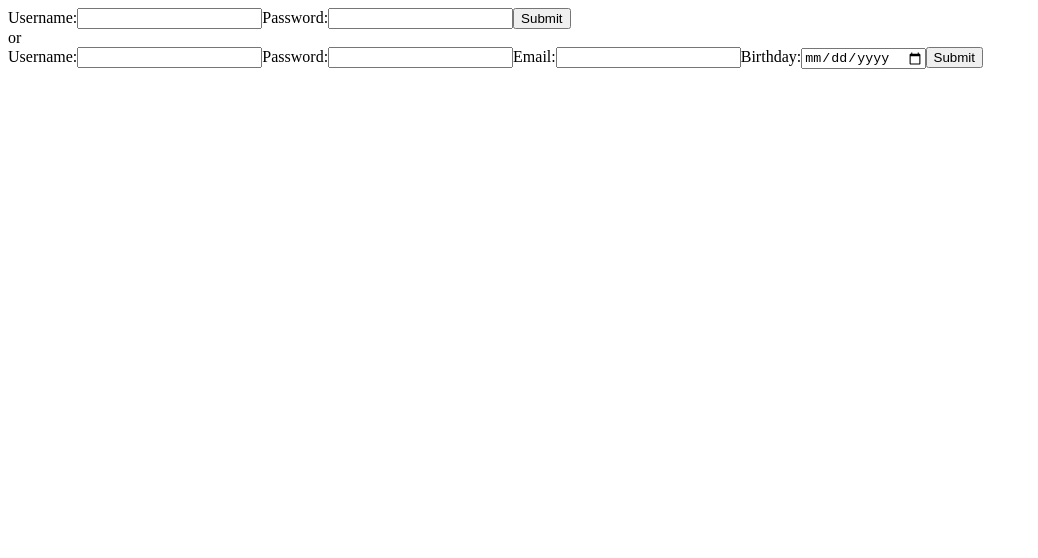
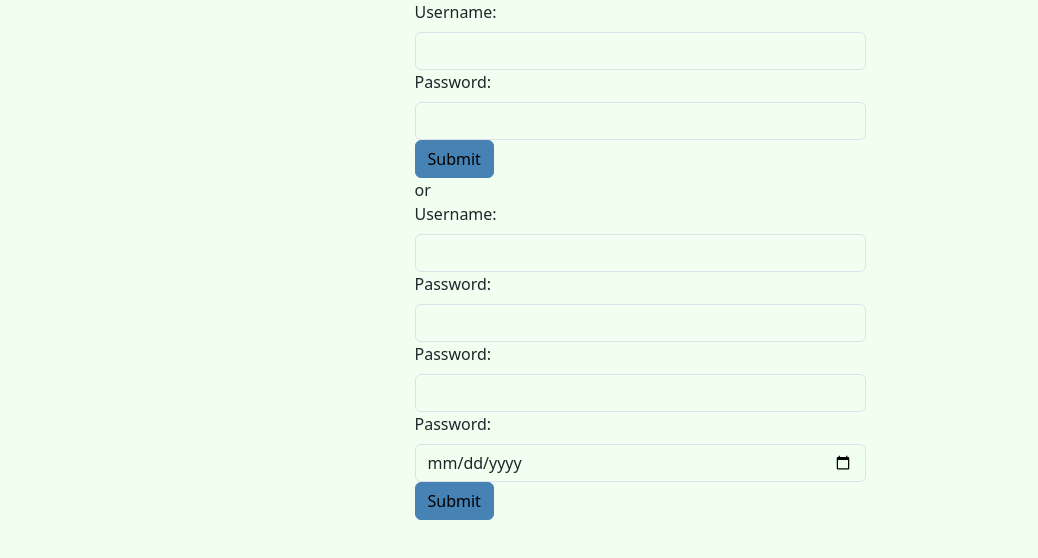
Before and after one commit to gone888/myFlix-client, a React (Vite) app: page / in a window 1280 px wide. Shown: the top 558 px of the page, without its empty margins (0-1038 px from the left). Built offline with nearby package versions, Linux system fonts and the light colour scheme.

Commit message:
styling with React Bootstrap

```diff
--- a/package.json
+++ b/package.json
@@ -17,8 +17,10 @@
     "test": "echo \"Error: no test specified\" && exit 1"
   },
   "dependencies": {
+    "bootstrap": "^5.3.7",
     "prop-types": "^15.8.1",
     "react": "^19.1.1",
+    "react-bootstrap": "^2.10.10",
     "react-dom": "^19.1.1"
   },
   "devDependencies": {
--- a/src/components/login-view/login-view.jsx
+++ b/src/components/login-view/login-view.jsx
@@ -1,4 +1,6 @@
 import { useState } from "react";
+import Button from "react-bootstrap/Button";
+import Form from "react-bootstrap/Form";
 
 export const LoginView = ({ onLoggedIn }) => {
   const [username, setUsername] = useState("");
@@ -36,27 +38,30 @@ export const LoginView = ({ onLoggedIn }) => {
   }
 
   return (
-    <form onSubmit={handleSubmit}>
-      <label>
-        Username:
-        <input
+    <Form onSubmit={handleSubmit}>
+      <Form.Group controlId="formUsername">
+        <Form.Label>Username:</Form.Label>
+        <Form.Control
           type="text"
           value={username}
           onChange={(e) => setUsername(e.target.value)}
           required
-          minLength={3}
+          minLength="3"
         />
-      </label>
-      <label>
-        Password:
-        <input
+      </Form.Group>
+
+      <Form.Group controlId="formPassword">
+        <Form.Label>Password:</Form.Label>
+        <Form.Control
           type="password"
           value={password}
           onChange={(e) => setPassword(e.target.value)}
           required
         />
-      </label>
-      <button type="submit">Submit</button>
-    </form>
+      </Form.Group>
+      <Button variant="primary" type="submit">
+        Submit
+      </Button>
+    </Form>
   );
 };
--- a/src/components/main-view/main-view.jsx
+++ b/src/components/main-view/main-view.jsx
@@ -3,6 +3,10 @@ import { MovieCard } from "../movie-card/movie-card";
 import { MovieView } from "../movie-view/movie-view";
 import { LoginView } from "../login-view/login-view";
 import { SignupView } from "../signup-view/signup-view";
+import Button from "react-bootstrap/Button";
+import Col from "react-bootstrap/Col";
+import Row from "react-bootstrap/Row";
+
 
 export const MainView = () => {
   const [movies, setMovies] = useState([]);
@@ -29,15 +33,17 @@ export const MainView = () => {
             description: movie.Description,
             director: movie.Director,
             genre: movie.Genre,
+            image: movie.ImagePath
           };
         })
         setMovies(moviesFromApi);
         });
   }, [token]);
 
-  if (!user) {
   return (
-      <>
+    <Row className="justify-content-md-center">
+      {!user ? (
+        <Col md={5}>
           <LoginView
             onLoggedIn={(user, token) => {
               setUser(user);
@@ -46,32 +52,31 @@ export const MainView = () => {
           />
           or
           <SignupView />
-      </>
-    );
-  }
-
-  if (selectedMovie) {
-    return (
-      <MovieView movie={selectedMovie} onBackClick={() => setSelectedMovie(null)} />
-    );
-  }
-
-  if (movies.length === 0) {
-    return <div>The list is empty!</div>;
-  }
-
-  return (
-    <div>
+        </Col>
+      ) : selectedMovie ? (
+        <Col md={8}>
+          <MovieView
+            movie={selectedMovie}
+            onBackClick={() => setSelectedMovie(null)}
+          />
+        </Col>
+      ) : movies.length === 0 ? (
+        <div>The list is empty!</div>
+      ) : (
+        <>
           {movies.map((movie) => (
+            <Col className="mb-5" key={movie.id} md={3}>
               <MovieCard
-          key={movie.id}
                 movie={movie}
                 onMovieClick={(newSelectedMovie) => {
                   setSelectedMovie(newSelectedMovie);
                 }}
               />
+            </Col>
           ))}
-      <button onClick={() => { setUser(null); setToken(null); localStorage.clear(); }}>Logout</button>
-    </div>
+          <Button onClick={() => { setUser(null); setToken(null); localStorage.clear(); }}>Logout</Button>
+        </>
+      )}
+    </Row>
   );
 };
--- a/src/components/movie-card/movie-card.jsx
+++ b/src/components/movie-card/movie-card.jsx
@@ -1,14 +1,15 @@
 import PropTypes from "prop-types";
+import { Button, Card } from "react-bootstrap";
 
 export const MovieCard = ({ movie, onMovieClick }) => {
   return (
-    <div
-      onClick={() => {
-        onMovieClick(movie);
-      }}
-    >
-      {movie.title}
-    </div>
+    <Card className="h-100" onClick={() => {onMovieClick(movie)}} variant="link">
+      <Card.Img variant="top" src={movie.image} />
+      <Card.Body>
+        <Card.Title>{movie.title}</Card.Title>
+        <Card.Text>{movie.director.Name}</Card.Text>
+      </Card.Body>
+    </Card>
   );
 };
 
--- a/src/components/movie-view/movie-view.jsx
+++ b/src/components/movie-view/movie-view.jsx
@@ -1,3 +1,5 @@
+import "./movie-view.scss";
+
 export const MovieView = ({ movie, onBackClick }) => {
   return (
     <div>
@@ -20,7 +22,13 @@ export const MovieView = ({ movie, onBackClick }) => {
         <span>Director: </span>
         <span>{movie.director.Name}</span>
       </div>
-      <button onClick={onBackClick}>Back</button>
+      <button
+        onClick={onBackClick}
+        className="back-button"
+        style={{ cursor: "pointer" }}
+      >
+        Back
+      </button>
     </div>
   );
 };
--- /dev/null
+++ b/src/components/movie-view/movie-view.scss
@@ -0,0 +1,11 @@
+.back-button {
+  padding: 4px 12px 4px 12px;
+  color: black;
+  background-color: SteelBlue;
+  border: none;
+  border-radius: 4px;
+}
+
+img {
+  width: 100%;
+}
--- a/src/components/signup-view/signup-view.jsx
+++ b/src/components/signup-view/signup-view.jsx
@@ -1,4 +1,6 @@
 import { useState } from "react";
+import Button from "react-bootstrap/Button";
+import Form from "react-bootstrap/Form";
 
 export const SignupView = () => {
   const [username, setUsername] = useState("");
@@ -33,45 +35,51 @@ export const SignupView = () => {
   };
 
   return (
-    <form onSubmit={handleSubmit}>
-      <label>
-        Username:
-        <input
+    <Form onSubmit={handleSubmit}>
+      <Form.Group controlId="formUsername">
+        <Form.Label>Username:</Form.Label>
+        <Form.Control
           type="text"
           value={username}
           onChange={(e) => setUsername(e.target.value)}
           required
           minLength="3"
         />
-      </label>
-      <label>
-        Password:
-        <input
+      </Form.Group>
+
+      <Form.Group controlId="formPassword">
+        <Form.Label>Password:</Form.Label>
+        <Form.Control
           type="password"
           value={password}
           onChange={(e) => setPassword(e.target.value)}
           required
         />
-      </label>
-      <label>
-        Email:
-        <input
+      </Form.Group>
+
+      <Form.Group controlId="formEmail">
+        <Form.Label>Password:</Form.Label>
+        <Form.Control
           type="email"
           value={email}
           onChange={(e) => setEmail(e.target.value)}
           required
         />
-      </label>
-      <label>
-        Birthday:
-        <input
+      </Form.Group>
+
+      <Form.Group controlId="formBirthday">
+        <Form.Label>Password:</Form.Label>
+        <Form.Control
           type="date"
           value={birthday}
           onChange={(e) => setBirthday(e.target.value)}
           required
         />
-      </label>
-      <button type="submit">Submit</button>
-    </form>
+      </Form.Group>
+
+      <Button variant="primary" type="submit">
+        Submit
+      </Button>
+    </Form>
   );
 };
--- a/src/index.jsx
+++ b/src/index.jsx
@@ -1,5 +1,8 @@
 import { createRoot } from 'react-dom/client';
 import { MainView } from "./components/main-view/main-view";
+import "./index.scss";
+import Container from "react-bootstrap/Container";
+
 
 // Import statement to indicate that you need to bundle `./index.scss`
 import "./index.scss";
@@ -7,9 +10,9 @@ import "./index.scss";
 // Main component (will eventually use all the others)
 const MyFlixApplication = () => {
   return (
-    <div>
+    <Container>
       <MainView />
-    </div>
+    </Container>
   );
 };
 
--- a/src/index.scss
+++ b/src/index.scss
@@ -1,5 +1,4 @@
-$color: steelblue;
+$primary: SteelBlue;
+$body-bg: Honeydew;
 
-.my-flix {
-  color: $color;
-}
+@import "~bootstrap/scss/bootstrap.scss";
```
Also changed, not shown: src/components/movie-card/movie-card.scss (added), 5 other files (tests, documents, lock files or other folders). Lines whose indentation alone changed are shown as unchanged.
